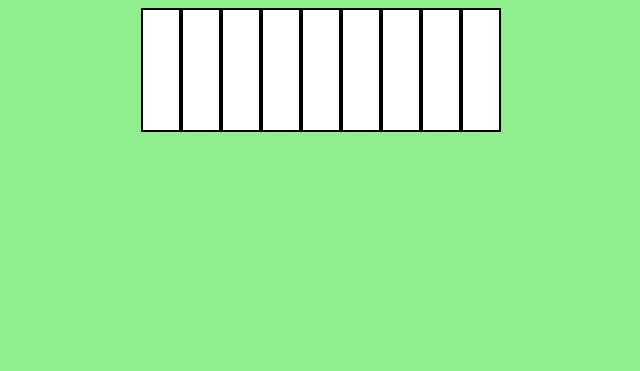
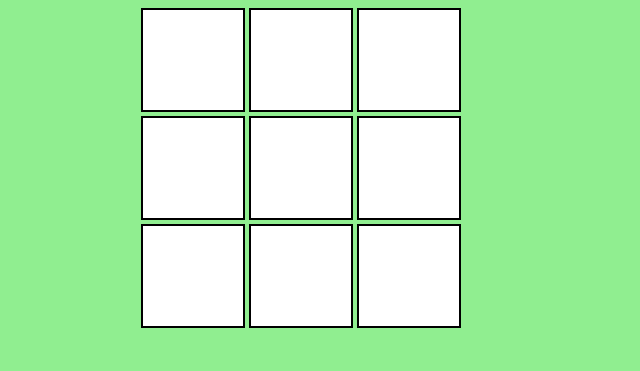
Before and after one commit to LunaBegray/tic-tac-toe, a plain HTML site: page index.html in a window 1280 px wide. Shown: the whole page, without its empty margins (319-959 px from the left). Drawn offline with Linux system fonts and the light colour scheme.

Commit message:
styles.css

```diff
--- a/styles.css
+++ b/styles.css
@@ -6,15 +6,14 @@ body{
 }
 .alsq{
     background-color:white;
-    width:120px;
-    height:120px;
+    width:100px;
+    height:100px;
     border: solid 2px black;
     display:inline-block;
-    position:relative;
 }
 .gameBoard{
-    position:relative;
     display:flex;
     width:360px;
     height:360px;
+    display:block
 }
```
